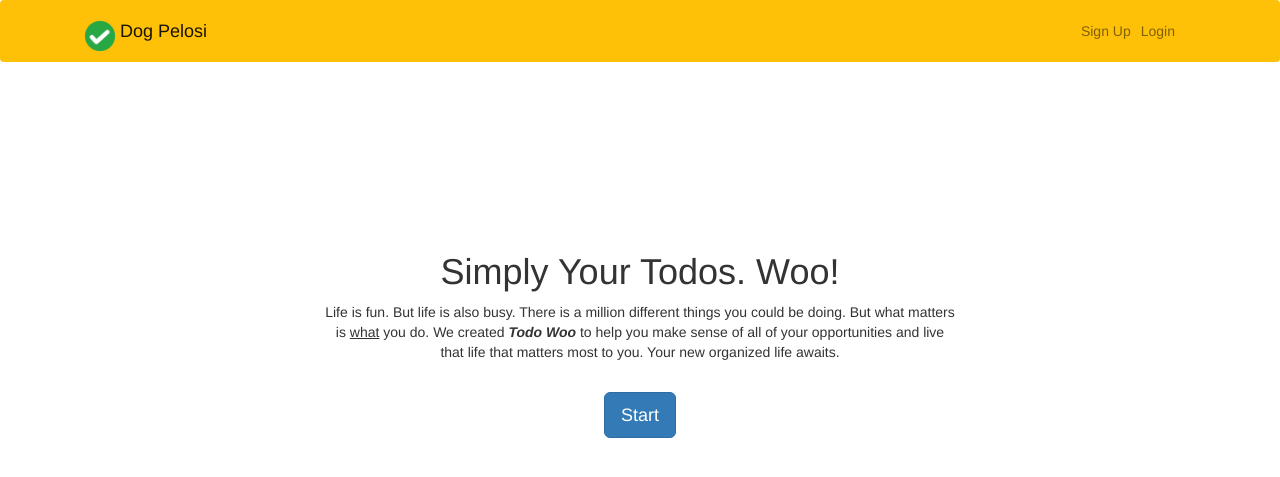
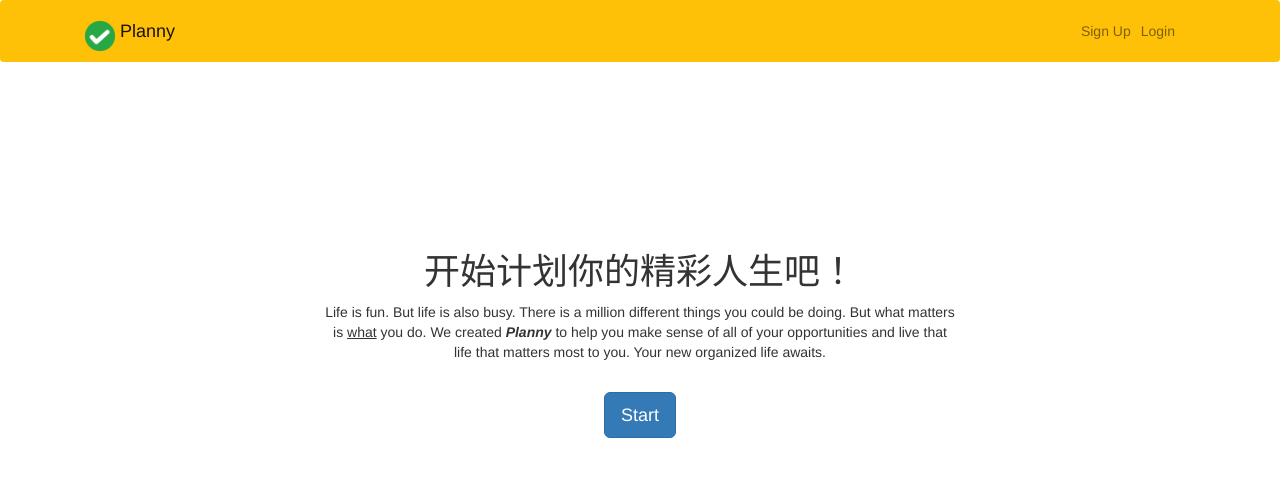
Before and after one commit to shl518/Pythoy_TodoList, a Django app: page / in a window 1280 px wide. Shown: the top 477 px of the page. Run offline with Django 3.2, Linux system fonts and the light colour scheme; some libraries are stand-ins or nearby versions.

Commit message:
解决many Bug

```diff
--- a/todo/templates/todo/base.html
+++ b/todo/templates/todo/base.html
@@ -11,7 +11,7 @@
     <link rel="icon" type="image/png" href="{% static 'todo/logo.png' %}">
     <link rel="stylesheet" href="{% static 'plugins/bootstrap_dist/css/bootstrap.css' %}">
     {% block css %}{% endblock %}
-    <title>Todo Woo</title>
+    <title>Planny</title>
 </head>
 <body>
 
@@ -20,7 +20,7 @@
     <div class="container">
         <a class="navbar-brand" href="{% url 'home' %}">
             <img src="{% static 'todo/logo.png' %}" width="30" height="30" class="d-inline-block align-top">
-            <span>Dog Pelosi</span>
+            <span>Planny</span>
         </a>
 
         <button class="navbar-toggler" type="button" data-toggle="collapse" data-target="#navbarNav"
--- a/todo/templates/todo/home.html
+++ b/todo/templates/todo/home.html
@@ -10,9 +10,9 @@
     <div class="row justify-content-center mt-5">
         <div class="col-md-7 text-center">
 
-            <h1>Simply Your Todos. Woo!</h1>
+            <h1>开始计划你的精彩人生吧！</h1>
             <p>Life is fun. But life is also busy. There is a million different things you could be doing. But what
-                matters is <u>what</u> you do. We created <b><i>Todo Woo</i></b> to help you make sense of all of your
+                matters is <u>what</u> you do. We created <b><i>Planny</i></b> to help you make sense of all of your
                 opportunities and live that life that matters most to you. Your new organized life awaits.</p>
             {% if user_name == 'AnonymousUser' %}
                 <br>
@@ -70,10 +70,10 @@
                         show: false
                     },
                     data: [
-                        {value: {{ unstart }}, name: 'NC'},
-                        {value: {{ current }}, name: 'ING'},
-                        {value: {{ completed }}, name: 'FINISHED'},
-                        {value: {{ expired }}, name: 'PAST'},
+                        {value: {{ unstart }}, name: '未开始'},
+                        {value: {{ current }}, name: '进行中'},
+                        {value: {{ completed }}, name: '已完成'},
+                        {value: {{ expired }}, name: '已过期'},
                     ]
                 }
             ]
--- a/todo/views.py
+++ b/todo/views.py
@@ -206,11 +206,9 @@ def currenttodos(request):
         data_dict['expiration_date__gt'] = start
     todos = Todo.objects.filter(user=request.user, datecompleted__isnull=True, status__lt=2, **data_dict)
     assign_time = scheduling(todos)
-    print(todos)
-    print(assign_time)
     for i in range(min(len(assign_time), len(todos))):
-        todos[i].assign_start = assign_time[i]['start']
-        todos[i].assign_end = assign_time[i]['end']
+        todos[assign_time[i]['id']-1].assign_start = assign_time[i]['start']
+        todos[assign_time[i]['id']-1].assign_end = assign_time[i]['end']
     flag = 0
     if len(assign_time) != len(todos):
         flag = 1
--- a/utils/algorithm.py
+++ b/utils/algorithm.py
@@ -62,6 +62,9 @@ class Optimal:
                 self.maxtime = self.deadlines[i0] if self.deadlines[i0] > self.maxtime else self.maxtime
             else:
                 break
+        if len(self.lasttime) > 1:
+            if self.punishments[i0] == 10:
+                i0 += 1
         for i in range(i0, self.n + 1):
             j = 0
             put = 0
```
Also changed, not shown: db.sqlite3, todo/migrations/0001_initial.py, todo/migrations/0002_auto_20220804_1457.py (deleted), todo/migrations/0003_auto_20220804_1924.py (deleted).
